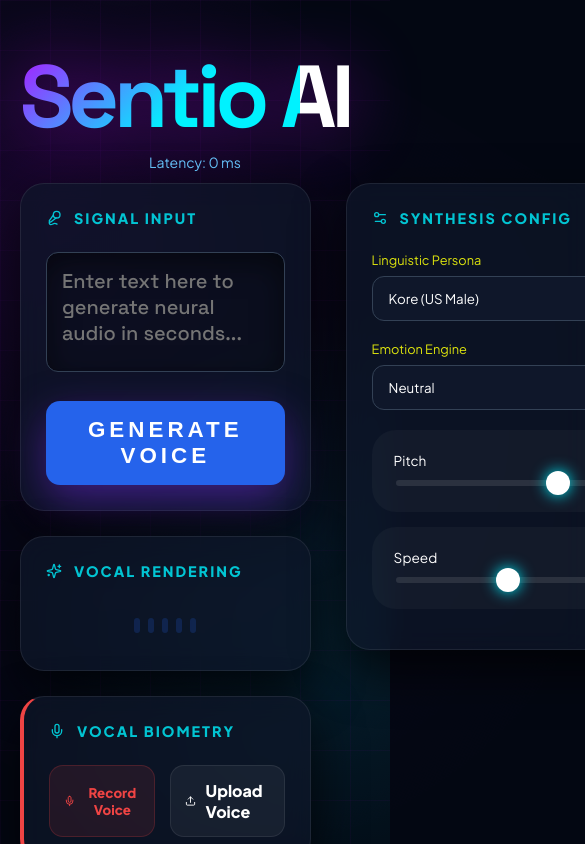
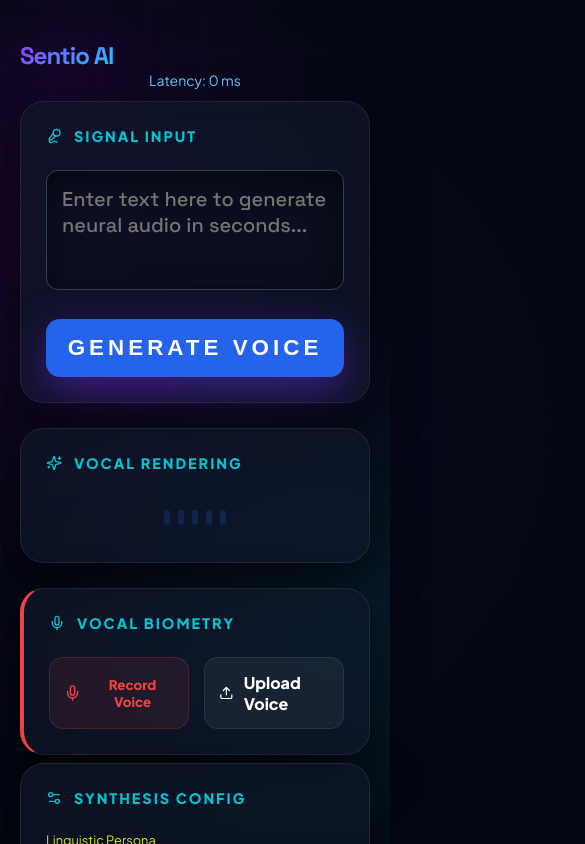
Before and after one commit to Greeshmitha2702/opensource-voice-ai, a React (Vite) app in the folder frontend/: page / in a window 390 px wide. Both pictures are taken after a click on the button "Get Started !!". Shown: the top 844 px of the page, 585 px wide, since content can reach past the window. Built offline with nearby package versions, Linux system fonts and the light colour scheme; no server answers.

Commit message:
final changes

```diff
--- a/frontend/src/App.css
+++ b/frontend/src/App.css
@@ -48,7 +48,9 @@
 .app-container {
   max-width: 1500px;
   margin: 0 auto;
-  padding: 50px;
+  padding: 4vw 2vw;
+  width: 100%;
+  box-sizing: border-box;
 }
 
 /* --- LOGO: Cinematic Large Scale --- */
@@ -65,6 +67,7 @@
   background: linear-gradient(135deg, #fff 20%, var(--orchid) 50%, var(--cyan) 80%);
   background-size: 200% auto;
   -webkit-background-clip: text;
+  background-clip: text;
   -webkit-text-fill-color: transparent;
   animation: shine 4s linear infinite;
   filter: drop-shadow(0 0 35px rgba(191, 0, 255, 0.45));
@@ -75,9 +78,94 @@
 /* --- THE SIDE-PANEL LAYOUT --- */
 .main-grid {
   display: grid;
-  grid-template-columns: 1fr 420px; /* Expansive Left | Solid Right Config */
-  gap: 35px;
+  grid-template-columns: 1fr 420px;
+  gap: 2.5vw;
   align-items: start;
+  width: 100%;
+  box-sizing: border-box;
+}
+
+@media (max-width: 1100px) {
+  .main-grid {
+    grid-template-columns: 1fr;
+    gap: 3vw;
+  }
+}
+
+@media (max-width: 700px) {
+  .app-container {
+    padding: 2vw 1vw;
+  }
+  .main-header {
+    margin-bottom: 30px;
+  }
+  .logo {
+    font-size: 2.5rem;
+    letter-spacing: -2px;
+  }
+  .main-grid {
+    grid-template-columns: 1fr;
+    gap: 2vw;
+  }
+  .glass-box {
+    padding: 18px;
+    border-radius: 18px;
+  }
+  textarea {
+    padding: 16px;
+    font-size: 1rem;
+    height: 120px;
+    border-radius: 14px;
+  }
+  .gen-btn {
+    padding: 14px;
+    font-size: 1rem;
+    border-radius: 12px;
+  }
+  .custom-select {
+    padding: 10px;
+    border-radius: 10px;
+  }
+  .history-card {
+    padding: 10px 12px;
+    border-radius: 12px;
+  }
+}
+
+@media (max-width: 500px) {
+  .app-container {
+    padding: 1vw 0.5vw;
+  }
+  .main-header {
+    margin-bottom: 18px;
+  }
+  .logo {
+    font-size: 1.5rem;
+    letter-spacing: -1px;
+  }
+  .glass-box {
+    padding: 8px;
+    border-radius: 8px;
+  }
+  textarea {
+    padding: 8px;
+    font-size: 0.9rem;
+    height: 80px;
+    border-radius: 7px;
+  }
+  .gen-btn {
+    padding: 8px;
+    font-size: 0.9rem;
+    border-radius: 7px;
+  }
+  .custom-select {
+    padding: 6px;
+    border-radius: 6px;
+  }
+  .history-card {
+    padding: 6px 6px;
+    border-radius: 6px;
+  }
 }
 
 .left-column {
@@ -188,6 +276,7 @@
 
 input[type="range"] {
   -webkit-appearance: none;
+  appearance: none;
   height: 6px;
   background: rgba(255, 255, 255, 0.1);
   border-radius: 10px;
@@ -666,6 +755,7 @@
 .logo-accent {
   background: linear-gradient(90deg, #a855f7, #06b6d4);
   -webkit-background-clip: text;
+  background-clip: text;
   -webkit-text-fill-color: transparent;
 }
 
--- a/frontend/src/App.tsx
+++ b/frontend/src/App.tsx
@@ -336,6 +336,7 @@
               <optgroup label="English (Global)">
                 <option value="Kore">Kore (US Male)</option>
                 <option value="Jenny">Jenny (US Female)</option>
+                <option value="Eric">Eric (US Male)</option>
                 <option value="Ryan">Ryan (UK Male)</option>
                 <option value="Sonia">Sonia (UK Female)</option>
                 <option value="Liam">Liam (Canada Male)</option>
@@ -347,19 +348,23 @@
                 <option value="Swara">Swara (Hindi Female)</option>
                 <option value="Karthik">Karthik (Tamil Male)</option>
                 <option value="Pallavi">Pallavi (Tamil Female)</option>
+                <option value="Mohan">Mohan (Telugu Male)</option>
                 <option value="Shruti">Shruti (Telugu Female)</option>
-                <option value="Nirmala">Nirmala (Marathi Female)</option>
+
                 <option value="Sagar">Sagar (Bengali Male)</option>
+                <option value="Tanishaa">Tanishaa (Bengali Female)</option>
               </optgroup>
 
               <optgroup label="European">
-                <option value="Remy">Remy (French Male)</option>
+
                 <option value="Eloise">Eloise (French Female)</option>
+
                 <option value="Alvaro">Alvaro (Spanish Male)</option>
                 <option value="Elena">Elena (Spanish Female)</option>
                 <option value="Lukas">Lukas (German Male)</option>
                 <option value="Katrin">Katrin (German Female)</option>
                 <option value="Bibi">Bibi (Italian Female)</option>
+
               </optgroup>
 
               <optgroup label="Asian & Middle East">
@@ -372,8 +377,8 @@
               </optgroup>
 
               <optgroup label="South American">
-                <option value="Francisca">Francisca (Brazilian Portuguese)</option>
-                <option value="Antonio">Antonio (Brazilian Portuguese)</option>
+                <option value="Francisca">Francisca (Brazilian Portuguese Female)</option>
+                <option value="Antonio">Antonio (Brazilian Portuguese Male)</option>
               </optgroup>
             </select>
 
```
Also changed, not shown: 1 other file (tests, documents, lock files or other folders).
